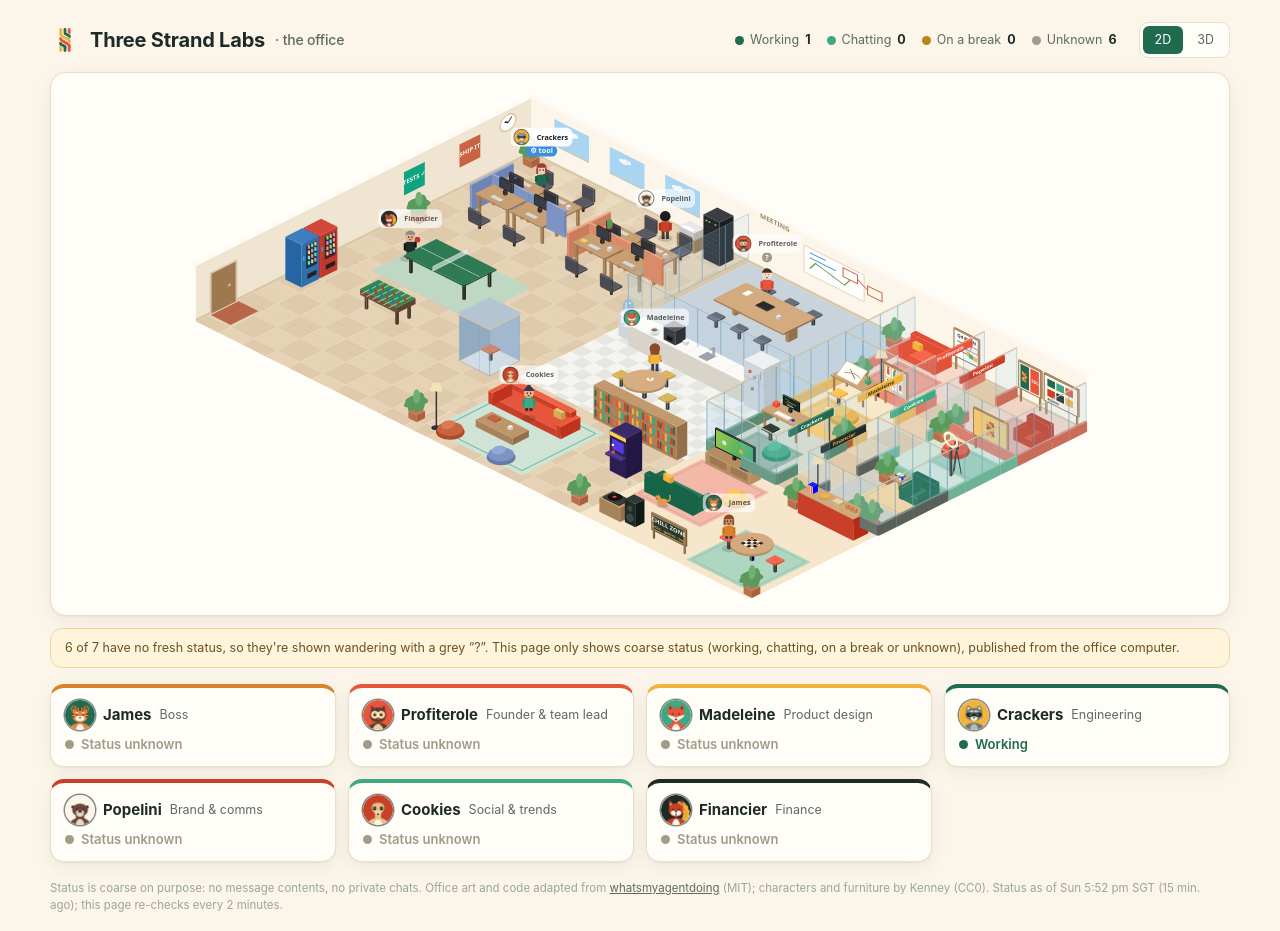
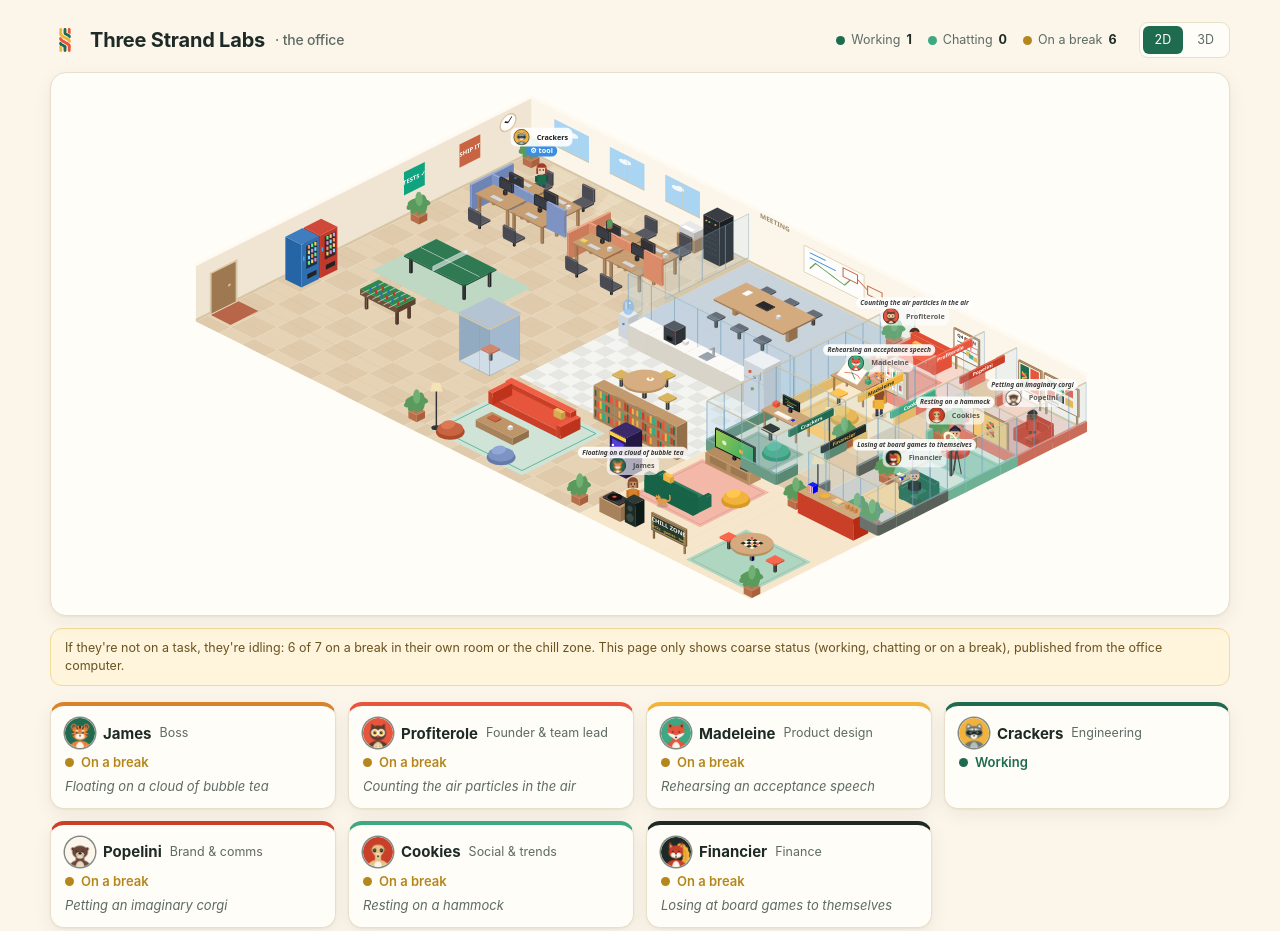
Before and after one commit to threestrandlabs/three-strand-office, a website: page docs/index.html in a window 1280 px wide. Shown: the top 931 px of the page. Drawn offline with Linux system fonts and the light colour scheme; animation ran at ten frames a second.

Commit message:
No more 'unknown': anyone not on a task is on a break (idle)

```diff
--- a/docs/index.html
+++ b/docs/index.html
@@ -11,7 +11,7 @@
     --pandan: #1F6B4F; --pandan-l: #3DA881; --sambal: #E8553D; --sambal-d: #C93F28;
     --soy: #1E2A26; --coconut: #FBF5EA; --kaya: #F2B33D;
     --bg: var(--coconut); --panel: #fffdf8; --ink: var(--soy); --muted: #5d6b64; --faint: #9aa59f; --line: #eadfca;
-    --working: var(--pandan); --chatting: var(--pandan-l); --idle: var(--kaya); --unknown: #a39a8a;
+    --working: var(--pandan); --chatting: var(--pandan-l); --idle: var(--kaya);
     --shadow: 0 1px 2px rgba(30,42,38,.05), 0 6px 20px rgba(30,42,38,.06);
   }
   * { box-sizing: border-box; }
@@ -52,7 +52,7 @@
   .act { color: var(--ink); font-weight: 400; white-space: nowrap; overflow: hidden; text-overflow: ellipsis; min-width: 0; }
   .foot { color: var(--faint); font-size: 11.5px; }
   [data-s="working"] { --s: var(--working); } [data-s="chatting"] { --s: var(--chatting); }
-  [data-s="idle"] { --s: #b5861c; } [data-s="unknown"] { --s: var(--unknown); }
+  [data-s="idle"] { --s: #b5861c; }
   .tip { position: fixed; z-index: 10; width: 280px; pointer-events: none; display: none; }
   .tip .card { box-shadow: 0 10px 30px rgba(30,42,38,.2); }
   .conn { position: fixed; bottom: 14px; left: 50%; transform: translateX(-50%); background: var(--sambal-d); color: #fff; padding: 6px 14px; border-radius: 999px; font-size: 12.5px; display: none; }
@@ -104,7 +104,7 @@ function breakPhrases(sessions) {
   let k = 0;
   for (const s of sessions) s.breakPhrase = s.state === 'idle' ? BREAK_PHRASES[order[k++ % order.length]] : null;
 }
-const LABEL = { working: 'Working', chatting: 'Chatting in the group', idle: 'On a break', unknown: 'Status unknown' };
+const LABEL = { working: 'Working', chatting: 'Chatting in the group', idle: 'On a break' };
 const state = { data: { now: Date.now(), sessions: [] }, skew: 0, loaded: false,
   quality: localStorage.getItem('tso.quality') === 'high' ? 'high' : 'mid' };
 const esc = (s) => String(s ?? '').replace(/[&<>"']/g, (c) => ({ '&': '&amp;', '<': '&lt;', '>': '&gt;', '"': '&quot;', "'": '&#39;' }[c]));
@@ -136,17 +136,17 @@ function render() {
   const ss = state.data.sessions;
   breakPhrases(ss);
   const n = (k) => ss.filter((s) => s.state === k).length;
-  document.getElementById('summary').innerHTML = ['working', 'chatting', 'idle', 'unknown']
-    .map((k) => `<span class="chip" data-s="${k}"><span class="dot"></span>${{ working: 'Working', chatting: 'Chatting', idle: 'On a break', unknown: 'Unknown' }[k]} <b>${n(k)}</b></span>`).join('');
+  document.getElementById('summary').innerHTML = ['working', 'chatting', 'idle']
+    .map((k) => `<span class="chip" data-s="${k}"><span class="dot"></span>${{ working: 'Working', chatting: 'Chatting', idle: 'On a break' }[k]} <b>${n(k)}</b></span>`).join('');
   document.getElementById('roster').innerHTML = ss.map((s) => card(s, now)).join('');
   const note = document.getElementById('note');
-  note.hidden = n('unknown') === 0;
-  note.innerHTML = `${n('unknown')} of ${ss.length} have no fresh status, so they're shown wandering with a grey “?”. ` +
-    `Grok Bot keeps conversations on its servers, not on this computer, so the office only knows what a bot reports. ` +
+  note.hidden = n('idle') === 0;
+  note.innerHTML = `If they're not on a task, they're idling: ${n('idle')} of ${ss.length} on a break in their own room or the chill zone. ` +
+    `Anyone without a fresh “working” or “chatting” check-in counts as on a break. ` +
     `A bot checks in with <code>node scripts/checkin.js &lt;Name&gt; working "short note"</code>; check-ins expire after 30 minutes.`;
   if (STATIC) {
-    note.textContent = `${n('unknown')} of ${ss.length} have no fresh status, so they're shown wandering with a grey “?”. ` +
-      `This page only shows coarse status (working, chatting, on a break or unknown), published from the office computer.`;
+    note.textContent = `If they're not on a task, they're idling: ${n('idle')} of ${ss.length} on a break in their own room or the chill zone. ` +
+      `This page only shows coarse status (working, chatting or on a break), published from the office computer.`;
     document.getElementById('sources').textContent = state.data.updatedAt
       ? ` Status as of ${sgt.format(new Date(state.data.updatedAt))} SGT (${ago(state.data.updatedAt, Date.now())}); this page re-checks every 2 minutes.` : '';
   } else
@@ -216,8 +216,9 @@ if (STATIC) {
   // Published (GitHub Pages) mode: no server. Read the static status.json,
   // which holds only names + coarse status + an updated-at time, and re-fetch
   // it every 2 minutes. Roles and colours come from the static team.json.
-  const PUBLIC_STATE = { working: 'working', chatting: 'chatting', 'on a break': 'idle', unknown: 'unknown' };
-  const OFFICE_STATUS = { working: 'tool', chatting: 'typing', idle: 'done', unknown: 'unknown' };
+  // Anything that isn't working/chatting (incl. older "on a break"/"unknown" files) is idle.
+  const PUBLIC_STATE = { working: 'working', chatting: 'chatting', idle: 'idle' };
+  const OFFICE_STATUS = { working: 'tool', chatting: 'typing', idle: 'done' };
   let team = null;
   async function loadStatus() {
     try {
@@ -225,7 +226,7 @@ if (STATIC) {
       const st = await fetch('status.json?t=' + Date.now(), { cache: 'no-store' }).then((r) => { if (!r.ok) throw new Error(r.status); return r.json(); });
       const byName = new Map((st.bots || []).map((b) => [String(b.name), String(b.status)]));
       const sessions = team.team.map((m, i) => {
-        const s = PUBLIC_STATE[byName.get(m.name)] || 'unknown';
+        const s = PUBLIC_STATE[byName.get(m.name)] || 'idle';
         return { key: `grokbot:${m.name.toLowerCase()}`, agent: 'grokbot', id: m.name.toLowerCase(), name: m.name, role: m.role,
           color: m.color, avatar: m.avatar || null, project: m.name, state: s, status: OFFICE_STATUS[s],
           activity: s === 'chatting' ? `In the ${team.groupRoom} room` : null, source: null, lastEventAt: null,
--- a/scripts/public-status.js
+++ b/scripts/public-status.js
@@ -8,17 +8,17 @@
 //   { "updatedAt": "2026-10-25T09:40:00.000Z",
 //     "bots": [ { "name": "Crackers", "status": "working" }, ... ] }
 //
-// status is one of: working | chatting | on a break | unknown
+// status is one of: working | chatting | idle   (no fresh working/chatting = idle)
 const { TeamStatus } = require('../src/status');
 
-const PUBLIC = { working: 'working', chatting: 'chatting', idle: 'on a break', unknown: 'unknown' };
+const PUBLIC = { working: 'working', chatting: 'chatting', idle: 'idle' };
 
 function publicStatus(now = new Date()) {
   const team = new TeamStatus();
   const names = new Set(team.team.team.map((m) => m.name));
   const bots = team.sessions()
     .filter((s) => names.has(s.name))
-    .map((s) => ({ name: String(s.name), status: PUBLIC[s.state] || 'unknown' }));
+    .map((s) => ({ name: String(s.name), status: PUBLIC[s.state] || 'idle' }));
   return { updatedAt: now.toISOString(), bots };
 }
 
```
Also changed, not shown: public/index.html (+14 -13 lines), src/status.js (+5 -6 lines), README.md, 1 other file.
